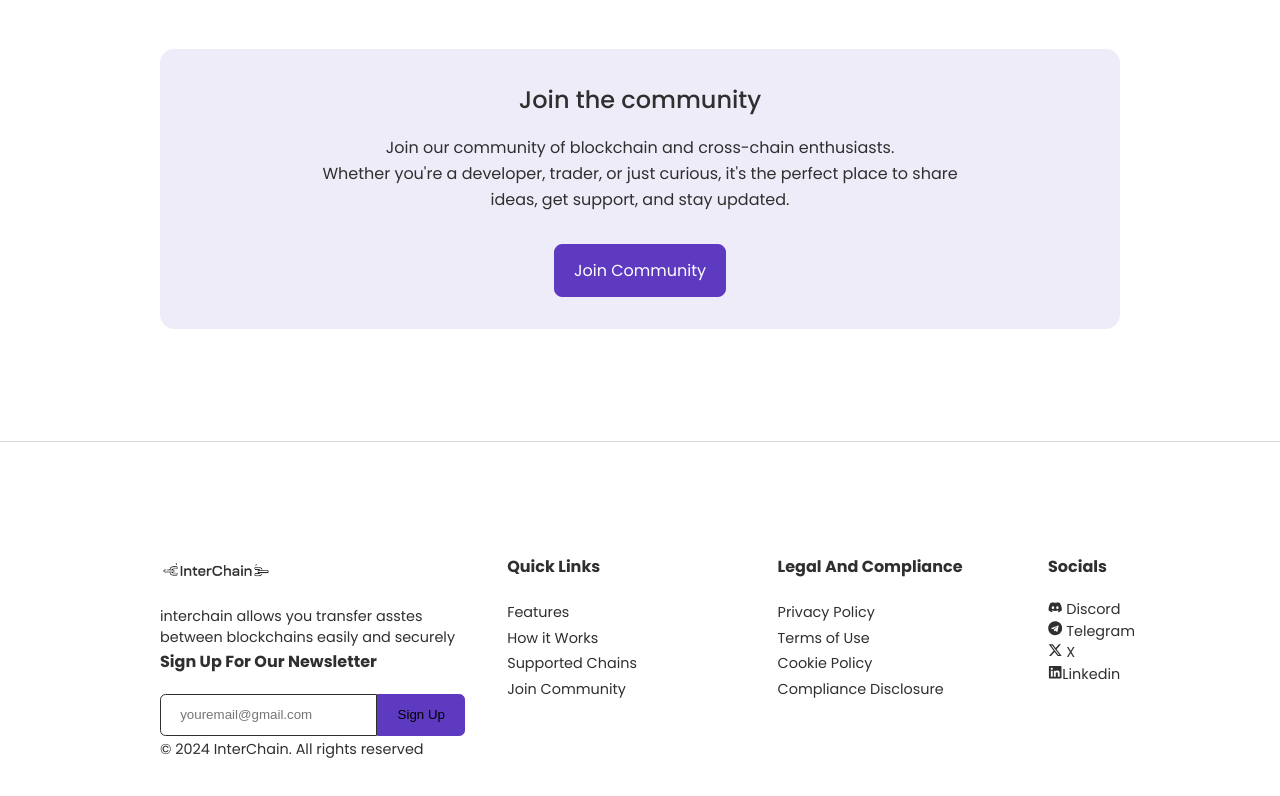
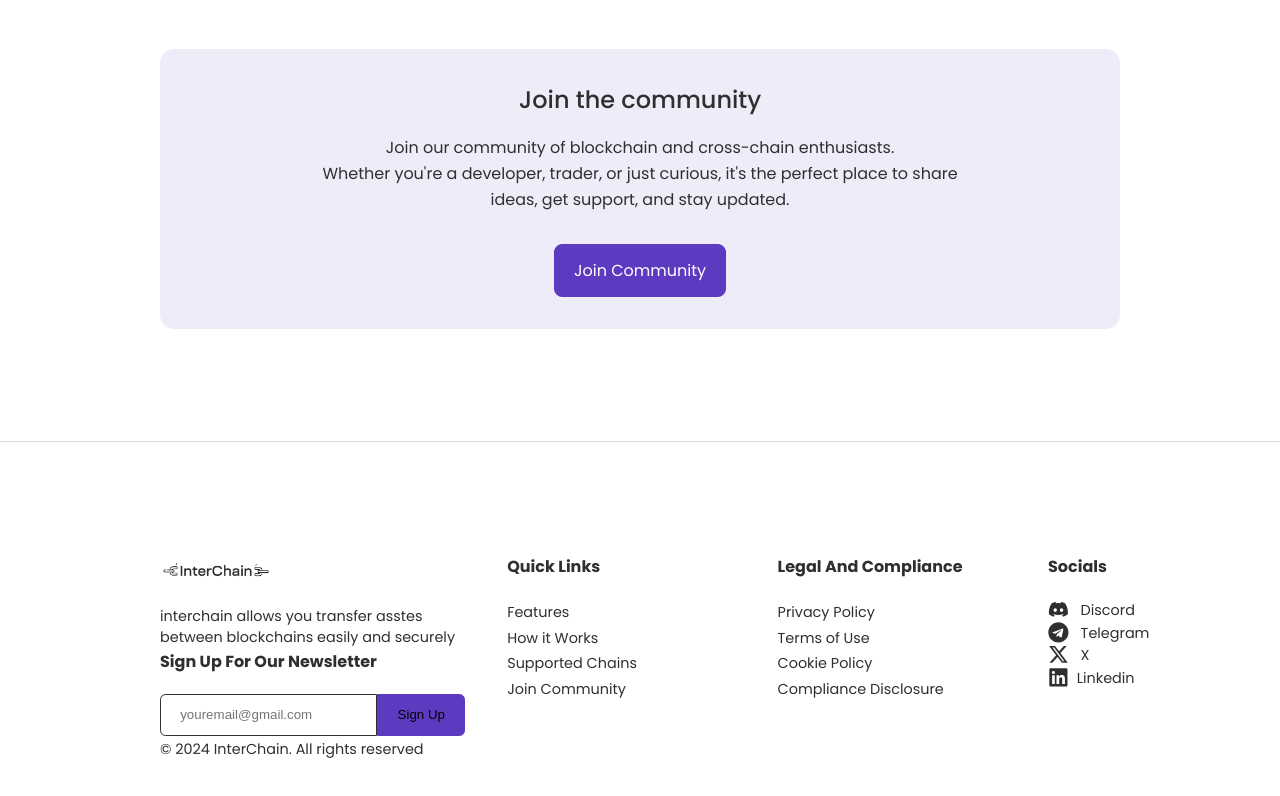
Before and after one commit to Kodenaime/interchain, a React (Create React App) app: page / in a window 1280 px wide. Shown: the part 2866-3662 px from the top of the page. Built offline with nearby package versions, Linux system fonts and the light colour scheme.

Commit message:
navbar toggle property

```diff
--- a/src/Components/Features/features.css
+++ b/src/Components/Features/features.css
@@ -57,6 +57,20 @@ i img {
     section {
         margin-top: 6rem;
     }
+
+    .features {
+        display: flex;
+        flex-wrap: wrap;
+        gap: 3rem;
+    }
+
+    .right {
+        grid-template-columns: 1fr;
+        gap: 1rem;
+    }
+
+
+
 }
 
 
--- a/src/Components/Footer/Footer.jsx
+++ b/src/Components/Footer/Footer.jsx
@@ -53,16 +53,16 @@ const Footer = () => {
       <div className="socials">
         <h4>Socials</h4>
         <div className="soc">
-        <FaDiscord /> <span>Discord</span>
+        <FaDiscord className='foot'/> <span>Discord</span>
         </div>
         <div className="soc">
-        <FaTelegram /> <span>Telegram</span>
+        <FaTelegram className='foot'/> <span>Telegram</span>
         </div>
         <div className="soc">
-        <FaXTwitter /> <span>X</span>
+        <FaXTwitter className='foot'/> <span>X</span>
         </div>
         <div className="soc">
-        <FaLinkedin /><span>Linkedin</span>
+        <FaLinkedin className='foot'/><span>Linkedin</span>
         </div>
 
       </div>
--- a/src/Components/Footer/footer.css
+++ b/src/Components/Footer/footer.css
@@ -52,9 +52,13 @@
     flex-direction: column;
 }
 
-.footer .socials .soc {
-    padding-right: 0.6rem;
+.footer .socials .soc .foot {
+    font-size: 1.3rem;
+    margin-right: 0.5rem;
+    margin-bottom: -0.3rem;
 }
+
+
 
 /* Responsiveness for tablets*/
 
@@ -94,4 +98,8 @@
         gap: 2.5rem;
         margin-bottom: 5rem;
     }
+
+    .footer .socials {
+        margin-bottom: 5rem;
+    }
 }
--- a/src/Components/Navbar/Navbar.jsx
+++ b/src/Components/Navbar/Navbar.jsx
@@ -36,7 +36,7 @@ const Navbar = () => {
 					<FaRegWindowClose />
 				</button>
 			</nav>
-      <div className="btn">Launch Dapp</div>
+      <div className="btn na-b">Launch Dapp</div>
 			<button
 				className="nav-btn"
 				onClick={showNavbar}>
--- a/src/Components/Navbar/navbar.css
+++ b/src/Components/Navbar/navbar.css
@@ -6,14 +6,12 @@
 
 
 header {
-	/* position: fixed; */
 	width: 100vw;
 	display: flex;
 	align-items: center;
 	justify-content: space-between;
 	height: 80px;
 	padding: 0 2rem;
-	/* background-color: var(--mainColor); */
 	color: var(--first-color);
 	z-index: 1;
   	border-bottom: 1px solid rgba(0, 0, 0, 0.2);
@@ -66,7 +64,7 @@ nav {
 		align-items: center;
 		justify-content: center;
 		gap: 1.5rem;
-		background-color: var(--container-color);
+		background-color:  #EFECF9;
 		transition: 1s;
 	}
 
@@ -85,4 +83,8 @@ nav {
 	nav a {
 		font-size: 1.5rem;
 	}
+
+    .na-b {
+        display: none;
+    }
 }
```
